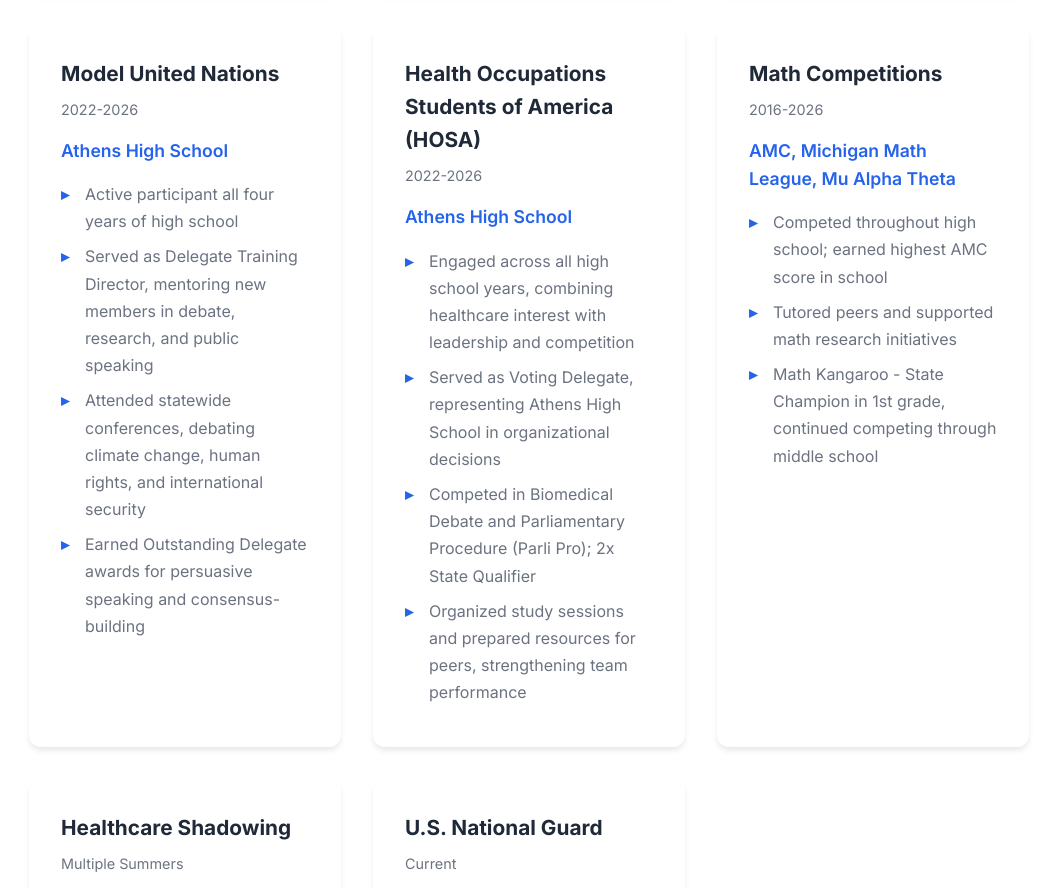
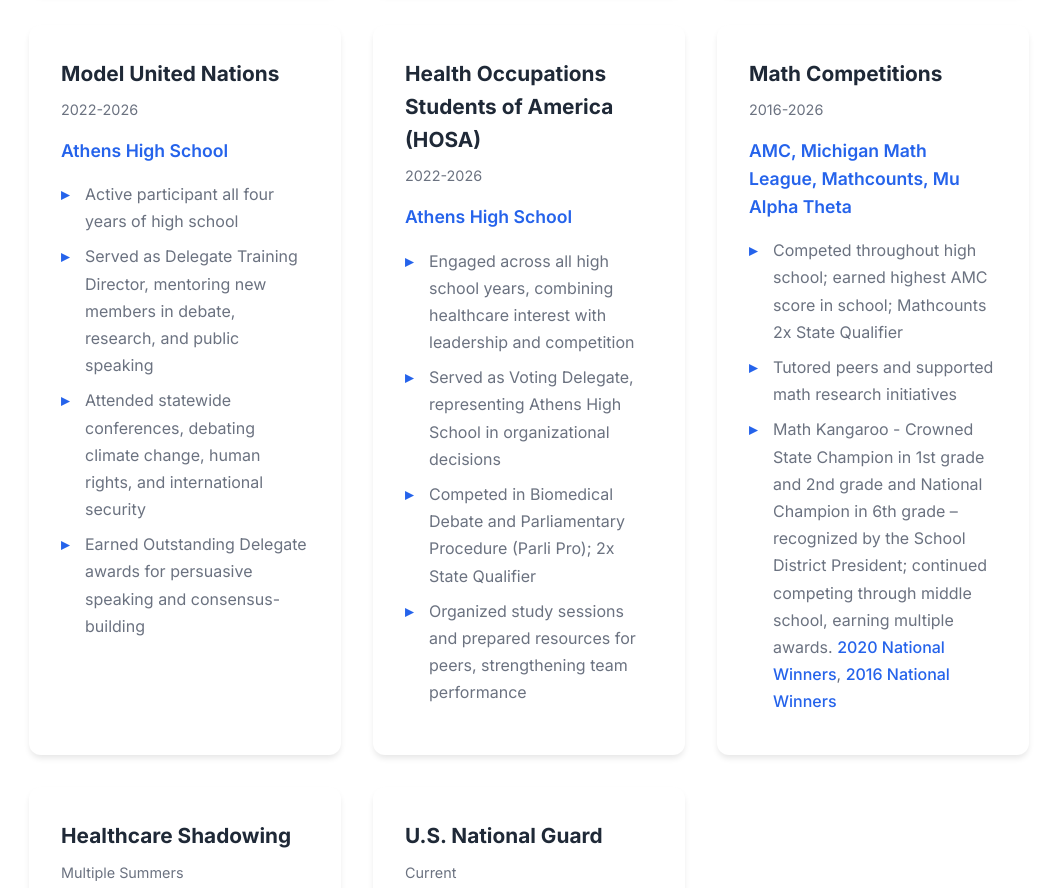
Before and after one commit to Traja26/tejas, a plain HTML site: page index.html in a window 1280 px wide. Shown: the part 7920-8808 px from the top of the page, without its empty margins (111-1168 px from the left). Drawn offline with Linux system fonts and the light colour scheme.

Commit message:
Update Math Competitions section: Add Mathcounts 2x State Qualifier and Math Kangaroo links

```diff
--- a/index.html
+++ b/index.html
@@ -467,11 +467,11 @@
                         <h3>Math Competitions</h3>
                         <span class="experience-date">2016-2026</span>
                     </div>
-                    <p class="experience-company">AMC, Michigan Math League, Mu Alpha Theta</p>
+                    <p class="experience-company">AMC, Michigan Math League, Mathcounts, Mu Alpha Theta</p>
                     <ul class="experience-list">
-                        <li>Competed throughout high school; earned highest AMC score in school</li>
+                        <li>Competed throughout high school; earned highest AMC score in school; Mathcounts 2x State Qualifier</li>
                         <li>Tutored peers and supported math research initiatives</li>
-                        <li>Math Kangaroo - State Champion in 1st grade, continued competing through middle school</li>
+                        <li>Math Kangaroo - Crowned State Champion in 1st grade and 2nd grade and National Champion in 6th grade – recognized by the School District President; continued competing through middle school, earning multiple awards. <a href="https://mathkangaroo.org/mks/wp-content/uploads/2022/04/2020_Level-6_National-Winners.pdf" target="_blank" rel="noopener noreferrer">2020 National Winners</a>, <a href="https://mathkangaroo.org/mks/wp-content/uploads/2022/04/2016_Level-2_National-Winners.pdf" target="_blank" rel="noopener noreferrer">2016 National Winners</a></li>
                     </ul>
                 </div>
                 <div class="experience-card">
--- a/styles.css
+++ b/styles.css
@@ -430,6 +430,19 @@
     left: 0;
     color: var(--primary-color);
     font-weight: bold;
+}
+
+.experience-list li a {
+    color: var(--primary-color);
+    text-decoration: none;
+    font-weight: 500;
+    transition: color 0.3s ease;
+    border-bottom: 1px solid transparent;
+}
+
+.experience-list li a:hover {
+    color: var(--secondary-color);
+    border-bottom-color: var(--secondary-color);
 }
 
 /* Skills */
```
